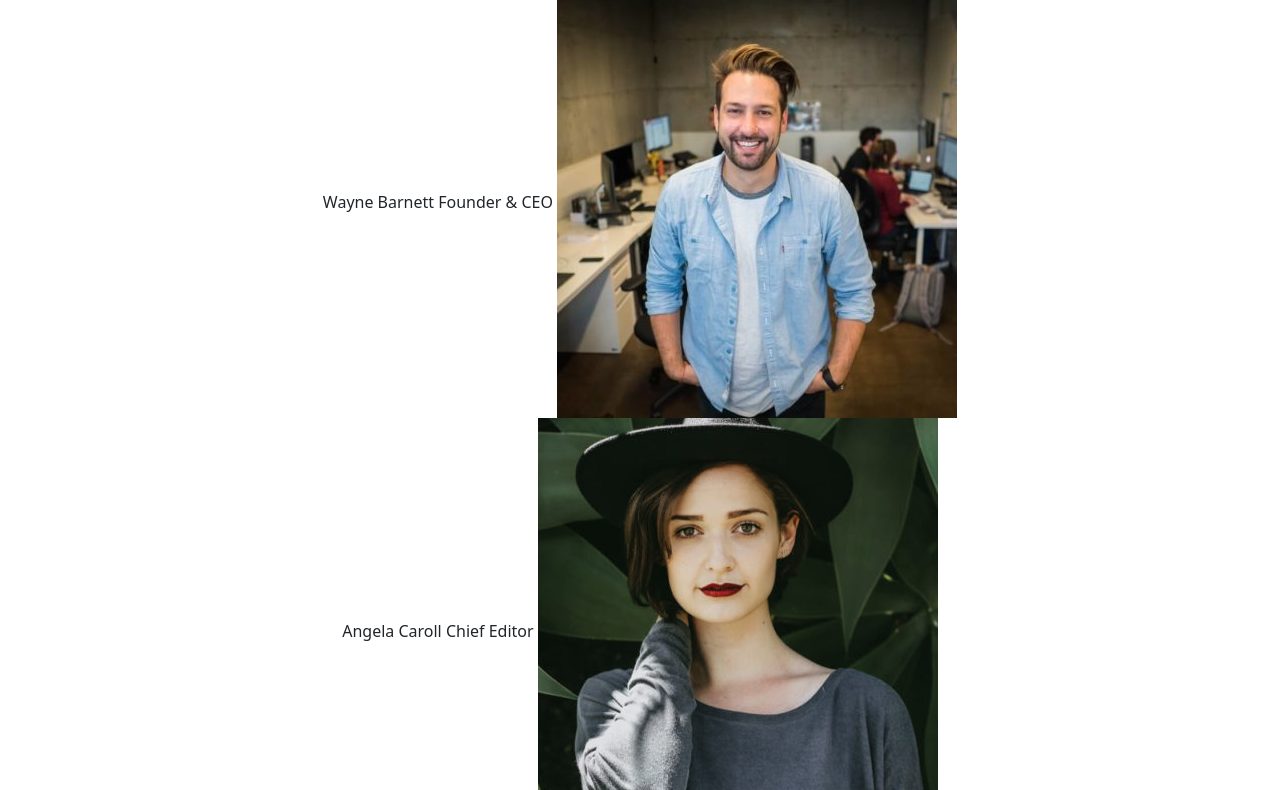
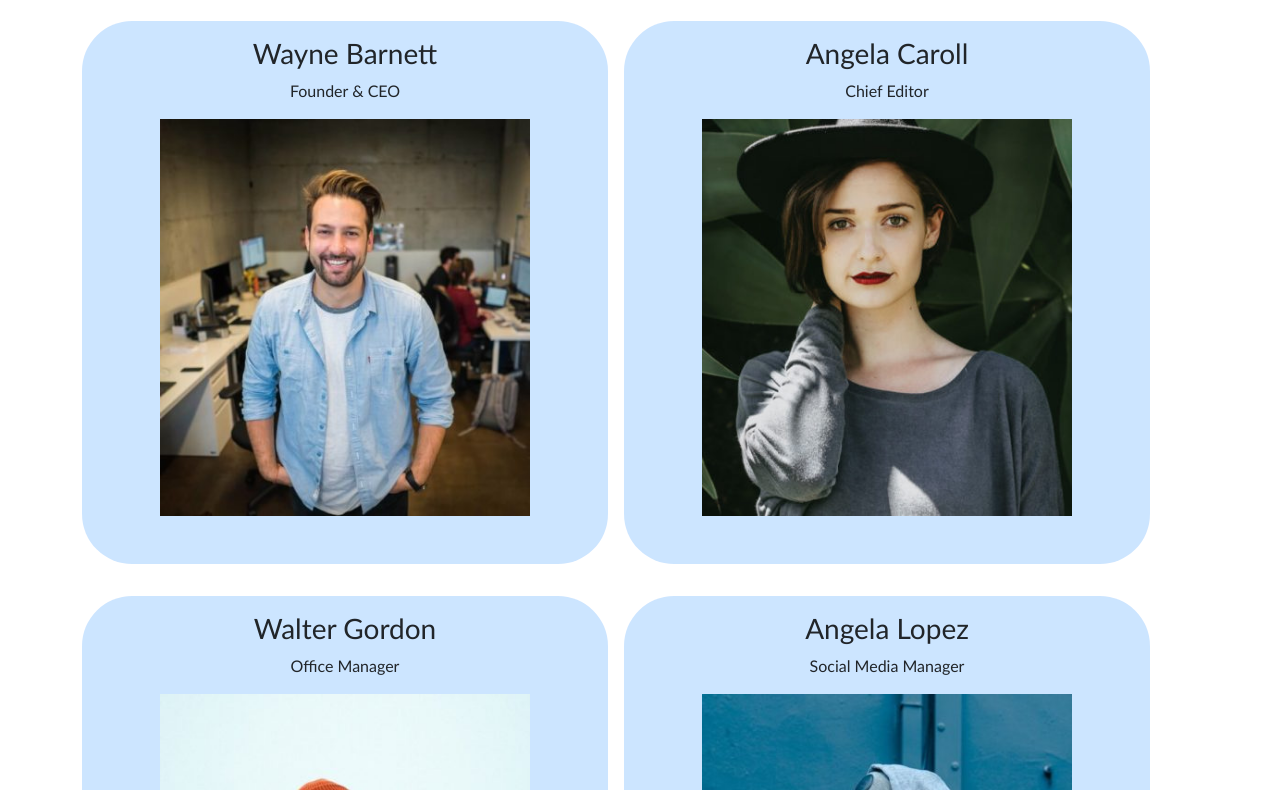
Before and after one commit to AndreaFumagalli4/js-our-team, a plain HTML site: page index.html in a window 1280 px wide. Shown: the part 67-857 px from the top of the page. Drawn offline with nearby package versions, Linux system fonts and the light colour scheme.

Commit message:
add cards

```diff
--- a/css/style.css
+++ b/css/style.css
@@ -1,4 +1,11 @@
-div.square {
-    width: calc(100% / 3);
-    border-radius: 40px;
+body{
+    font-family: 'Trebuchet MS', 'Lucida Sans Unicode', 'Lucida Grande', 'Lucida Sans', Arial, sans-serif;
 }
+
+div.cards {
+    width: calc((100% / 2) - 2rem);
+    padding: 1rem 1rem 3rem;
+    background-color: rgba(0, 127, 255, .2);
+    border-radius: 50px;
+    margin: 2rem 1rem 0 0;
+}
--- a/index.html
+++ b/index.html
@@ -21,16 +21,9 @@
                         <h1>
                             Our Team
                         </h1>
-                        <div id="output">
+                        <div class="d-flex flex-wrap" id="output">
 
                         </div>
-                    </div>
-                </div>
-            </div>
-            <div class="container">
-                <div class="row">
-                    <div class="col-6">
-
                     </div>
                 </div>
             </div>
--- a/js/script.js
+++ b/js/script.js
@@ -57,17 +57,22 @@ const teamMember = [
 
 // 3.
 
-const text = document.getElementById('output');
-
-const breakRow = document.createElement('br');
+const card = document.getElementById('output');
+// const breakRow = document.createElement('br');
 
 // 2.
 
 for ( let i = 0; i < teamMember.length; i++) {
+    const newSquare = document.createElement('div');
+    newSquare.classList.add('cards');
+    const memberName = document.createElement('h3');
+    const memberRole = document.createElement('p');
     const memberImage = document.createElement('img');
-    text.innerHTML += `${teamMember[i].name} `;
-    text.innerHTML += `${teamMember[i].role} `;
+    memberImage.classList.add('w-75');
+    memberName.innerHTML += `${teamMember[i].name} `;
+    memberRole.innerHTML += `${teamMember[i].role} `;
     memberImage.src = './img/' + teamMember[i].photo;
-    text.append(memberImage);
-    text.append(breakRow);
+    newSquare.append(memberName, memberRole, memberImage);
+    card.append(newSquare);
+    // text.append(breakRow);
 }
```
